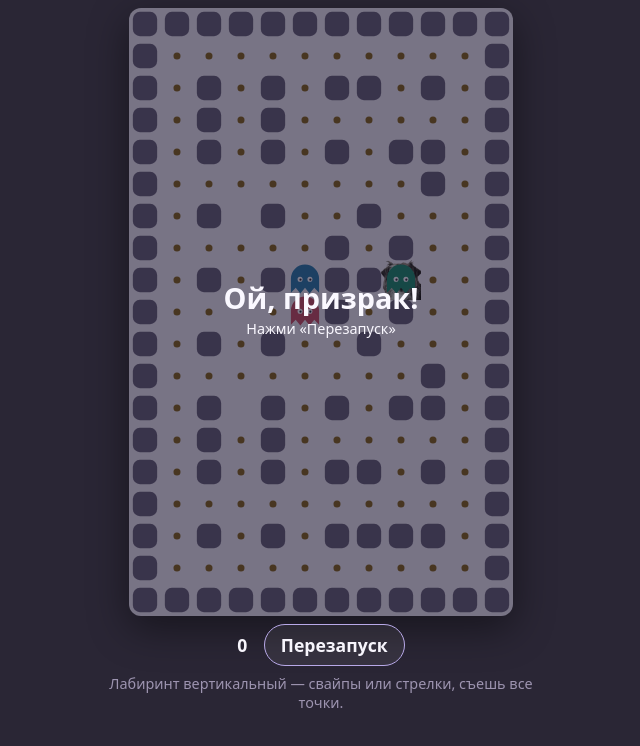
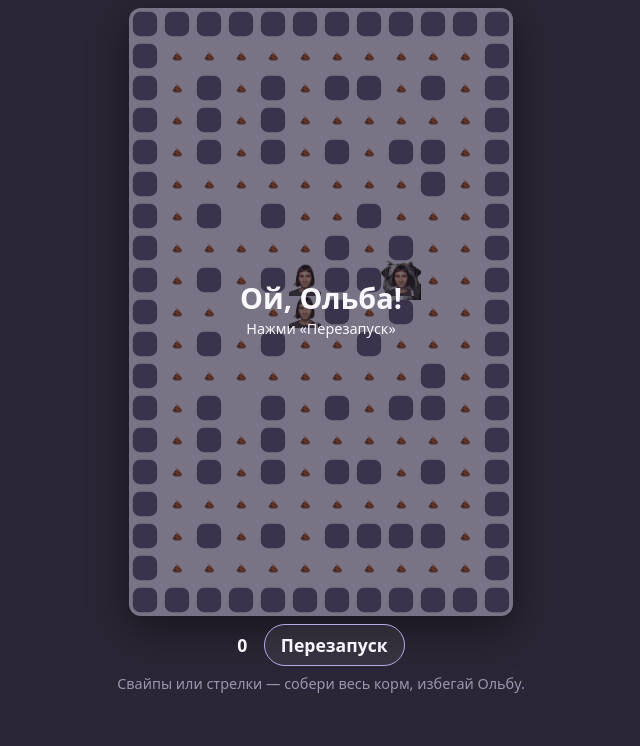
Before and after one commit to thefrol/lavanda-game, a website built with Vite: page index.html in a window 1280 px wide. Shown: the whole page, without its empty margins (319-959 px from the left). Built offline with nearby package versions, Linux system fonts and the light colour scheme.

Commit message:
feat: olba ghost sprite and poop treats on the map
Made-with: Cursor

```diff
--- a/index.html
+++ b/index.html
@@ -22,7 +22,7 @@
         <span id="score">0</span>
         <button type="button" id="restart" hidden>Перезапуск</button>
       </div>
-      <p id="hint">Лабиринт вертикальный — свайпы или стрелки, съешь все точки.</p>
+      <p id="hint">Свайпы или стрелки — собери весь корм, избегай Ольбу.</p>
     </div>
     <script type="module" src="/src/main.ts"></script>
   </body>
--- a/src/main.ts
+++ b/src/main.ts
@@ -161,9 +161,18 @@ function boot(
   restartBtn: HTMLButtonElement,
 ) {
   const map = parseMap(RAW_MAP)
+  const base = import.meta.env.BASE_URL
   const hero = new Image()
   hero.decoding = 'async'
-  hero.src = `${import.meta.env.BASE_URL}lavanda_zoomed.png`
+  hero.src = `${base}lavanda_zoomed.png`
+
+  const treats = new Image()
+  treats.decoding = 'async'
+  treats.src = `${base}poop.png`
+
+  const olba = new Image()
+  olba.decoding = 'async'
+  olba.src = `${base}olba.png`
 
   let cell = 22
   let dpr = Math.min(window.devicePixelRatio ?? 1, 2)
@@ -295,14 +304,31 @@ function boot(
       }
     }
 
-    ctx.fillStyle = '#7c5a12'
-    const r = Math.max(1.8, cell * 0.11)
+    const treatMax = cell * 0.52
     for (let y = 0; y < map.height; y++) {
       for (let x = 0; x < map.width; x++) {
         if (!map.dot[y][x]) continue
+        const cx = x * cell + cell / 2
+        const cy = y * cell + cell / 2
+        if (treats.complete && treats.naturalWidth > 0) {
+          const ar = treats.naturalWidth / treats.naturalHeight
+          let tw = treatMax
+          let th = treatMax
+          if (ar >= 1) {
+            tw = treatMax
+            th = treatMax / ar
+          } else {
+            th = treatMax
+            tw = treatMax * ar
+          }
+          ctx.drawImage(treats, cx - tw / 2, cy - th / 2, tw, th)
+        } else {
+          const r = Math.max(1.8, cell * 0.11)
+          ctx.fillStyle = '#7c5a12'
           ctx.beginPath()
-        ctx.arc(x * cell + cell / 2, y * cell + cell / 2, r, 0, Math.PI * 2)
+          ctx.arc(cx, cy, r, 0, Math.PI * 2)
           ctx.fill()
+        }
       }
     }
 
@@ -339,12 +365,26 @@ function boot(
       ctx.restore()
     }
 
-    const ghostColors = ['#c2415c', '#1d6fa5', '#0d8064']
+    const ghostMax = cell * 1.02
     for (let i = 0; i < state.ghosts.length; i++) {
       const g = state.ghosts[i]
       const cx = g.x * cell + cell / 2
       const cy = g.y * cell + cell / 2
+      if (olba.complete && olba.naturalWidth > 0) {
+        const ar = olba.naturalWidth / olba.naturalHeight
+        let ow = ghostMax
+        let oh = ghostMax
+        if (ar >= 1) {
+          ow = ghostMax
+          oh = ghostMax / ar
+        } else {
+          oh = ghostMax
+          ow = ghostMax * ar
+        }
+        ctx.drawImage(olba, cx - ow / 2, cy - oh / 2, ow, oh)
+      } else {
         const rr = cell * 0.44
+        const ghostColors = ['#c2415c', '#1d6fa5', '#0d8064']
         ctx.fillStyle = ghostColors[i % ghostColors.length]
         ctx.beginPath()
         ctx.arc(cx, cy - rr * 0.1, rr, Math.PI, 0)
@@ -368,6 +408,7 @@ function boot(
         ctx.arc(cx + rr * 0.38, cy - rr * 0.02, rr * 0.08, 0, Math.PI * 2)
         ctx.fill()
       }
+    }
 
     if (!state.alive) {
       ctx.fillStyle = 'rgba(30, 27, 46, 0.55)'
@@ -376,7 +417,7 @@ function boot(
       ctx.font = `700 ${Math.max(16, cell * 0.9)}px system-ui, sans-serif`
       ctx.textAlign = 'center'
       ctx.textBaseline = 'middle'
-      const msg = state.won ? 'Победа!' : 'Ой, призрак!'
+      const msg = state.won ? 'Победа!' : 'Ой, Ольба!'
       ctx.fillText(msg, w / 2, h / 2 - cell * 0.35)
       ctx.font = `500 ${Math.max(12, cell * 0.45)}px system-ui, sans-serif`
       ctx.fillText('Нажми «Перезапуск»', w / 2, h / 2 + cell * 0.55)
@@ -446,6 +487,8 @@ function boot(
   })
 
   hero.addEventListener('load', draw)
+  treats.addEventListener('load', draw)
+  olba.addEventListener('load', draw)
 
   setInterval(() => {
     const playing = state.alive && !state.won
```
Also changed, not shown: README.md, public/olba.png (added), public/poop.png (added). Lines whose indentation alone changed are shown as unchanged.
